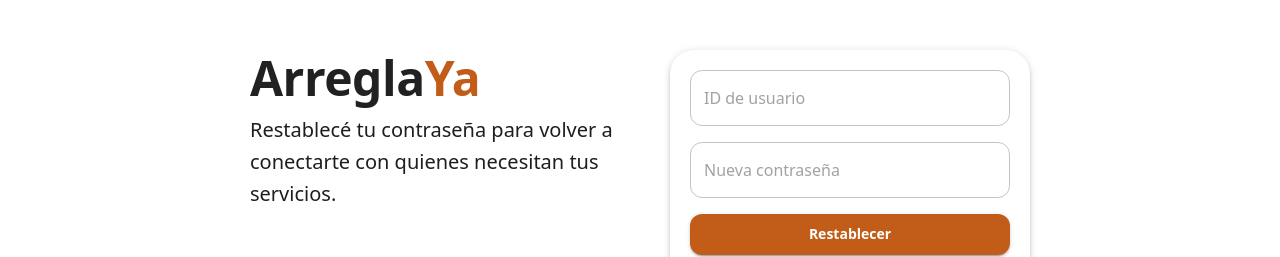
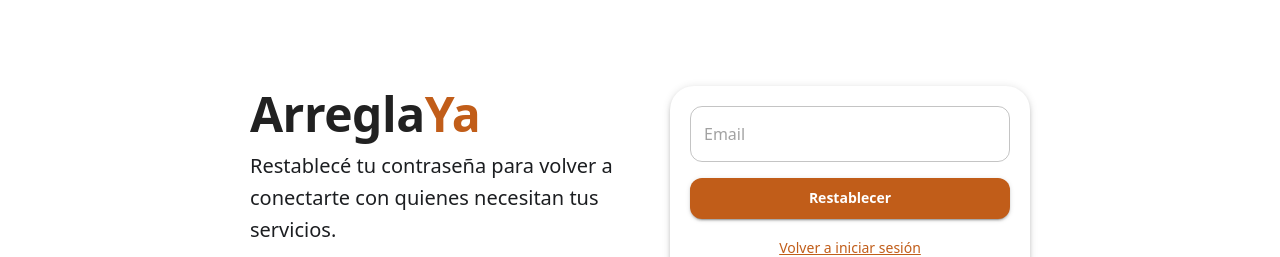
Before and after one commit to ManuMarcos/Frontend-usuarios-squad-06-uade, a React (Create React App) app in the folder arreglaya/: page /recuperar in a window 1280 px wide. Shown: the part 270-527 px from the top of the page. Built offline with nearby package versions, Linux system fonts and the light colour scheme; no server answers.

Commit message:
feat: added reset password

```diff
--- a/arreglaya/src/api/users.ts
+++ b/arreglaya/src/api/users.ts
@@ -108,8 +108,8 @@
 }
 
 // Resetear contraseña
-export async function resetUserPassword(userId: number, newPassword: string) {
-  const { data } = await api.patch(`/api/users/${userId}/reset-password`, { newPassword })
+export async function resetUserPassword(email: string) {
+  const { data } = await api.post(`/api/users/reset-password`, { email })
   return data
 }
 
--- a/arreglaya/src/pages/ResetPassword.tsx
+++ b/arreglaya/src/pages/ResetPassword.tsx
@@ -15,8 +15,7 @@
 import { resetUserPassword } from '../api/users'
 
 export default function ForgotPassword() {
-  const [userId, setUserId] = React.useState('')
-  const [newPassword, setNewPassword] = React.useState('')
+  const [email, setEmail] = React.useState('')
   const [loading, setLoading] = React.useState(false)
   const [message, setMessage] = React.useState<string | null>(null)
   const [error, setError] = React.useState<string | null>(null)
@@ -25,11 +24,11 @@
     e.preventDefault()
     setError(null)
     setMessage(null)
-    if (!userId || !newPassword) { setError('Ingresá ID y contraseña'); return }
+    if (!email) { setError('Ingresá email'); return }
     setLoading(true)
     try {
-      await resetUserPassword(Number(userId), newPassword)
-      setMessage('¡Contraseña restablecida con éxito!')
+      await resetUserPassword(email)
+      setMessage('¡Te enviamos un email con el link para restablecer tu contraseña!')
     } catch (err: any) {
       setError(err?.response?.data?.message || 'No pudimos procesar tu solicitud')
     } finally {
@@ -103,18 +102,9 @@
             <Stack component="form" spacing={2} onSubmit={onSubmit}>
               <TextField
                 size="medium"
-                placeholder="ID de usuario"
-                value={userId}
-                onChange={(e) => setUserId(e.target.value)}
-                fullWidth
-                required
-              />
-              <TextField
-                size="medium"
-                type="password"
-                placeholder="Nueva contraseña"
-                value={newPassword}
-                onChange={(e) => setNewPassword(e.target.value)}
+                placeholder="Email"
+                value={email}
+                onChange={(e) => setEmail(e.target.value)}
                 fullWidth
                 required
               />
```
